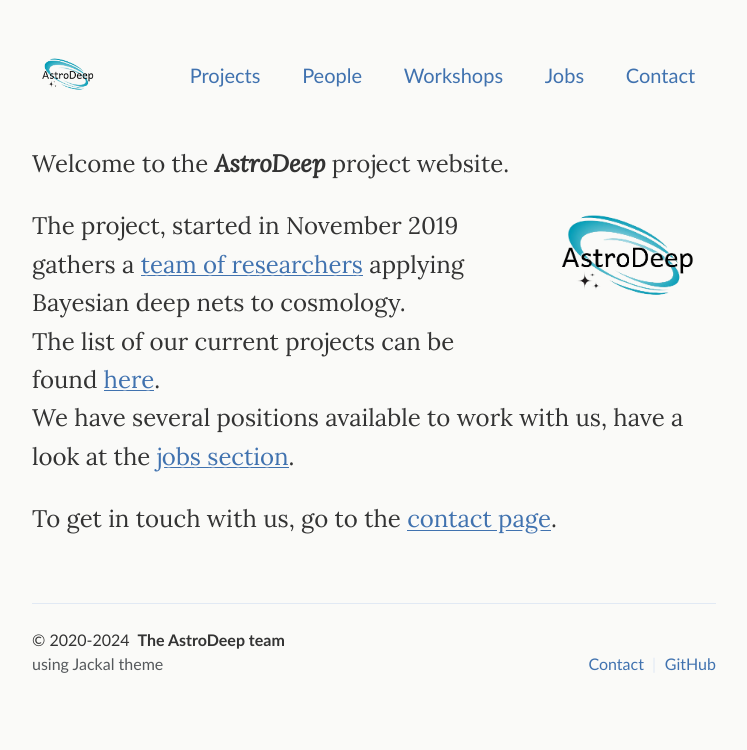
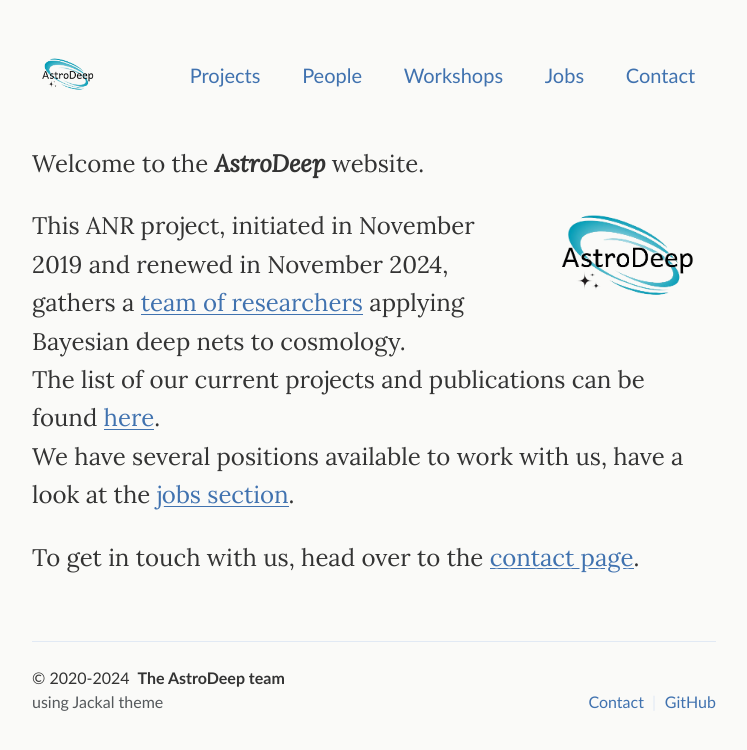
Before and after one commit to astrodeepnet/website, a Jekyll site: the page built from index.md, in a window 1280 px wide. Shown: the top 750 px of the page, without its empty margins (266-1013 px from the left). Built offline with Jekyll 4.4.1, drawn with Linux system fonts in a browser that asks for light colours.

Commit message:
Update landing page

```diff
--- a/index.md
+++ b/index.md
@@ -3,7 +3,7 @@
 ---
 
 <div class="lead pretty-links">
-  Welcome to the ___AstroDeep___ project website.
+  Welcome to the ___AstroDeep___ website.
 
   {::nomarkdown}
   <figure class="site-profile">
@@ -11,9 +11,9 @@
   </figure>
   {:/}
 
-  The project, started in November 2019 gathers a [team of researchers](people/) applying Bayesian deep nets to cosmology.
-  The list of our current projects can be found [here](projects/).
+  This ANR project, initiated in November 2019 and renewed in November 2024, gathers a [team of researchers](people/) applying Bayesian deep nets to cosmology.
+  The list of our current projects and publications can be found [here](projects/).
   We have several positions available to work with us, have a look at the [jobs section](jobs/).
 
-  To get in touch with us, go to the [contact page](contact/).
+  To get in touch with us, head over to the [contact page](contact/).
 </div>
```
